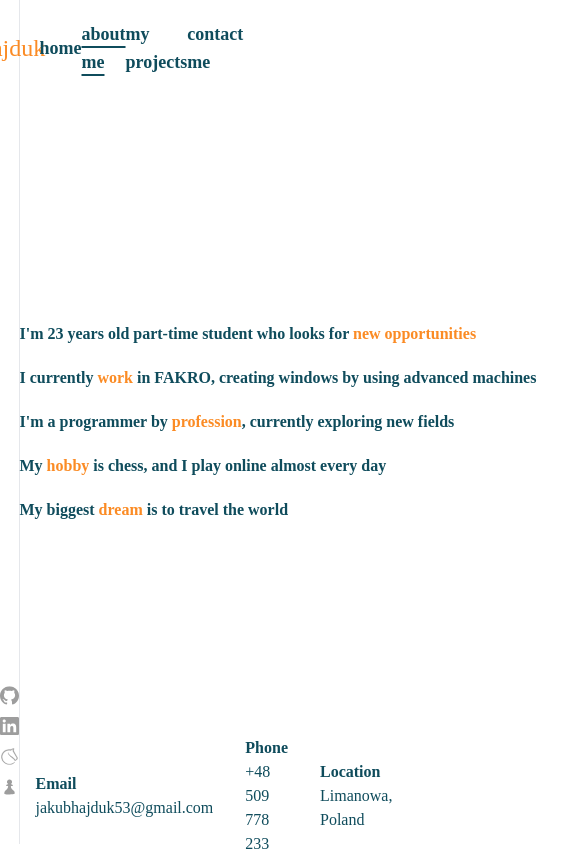
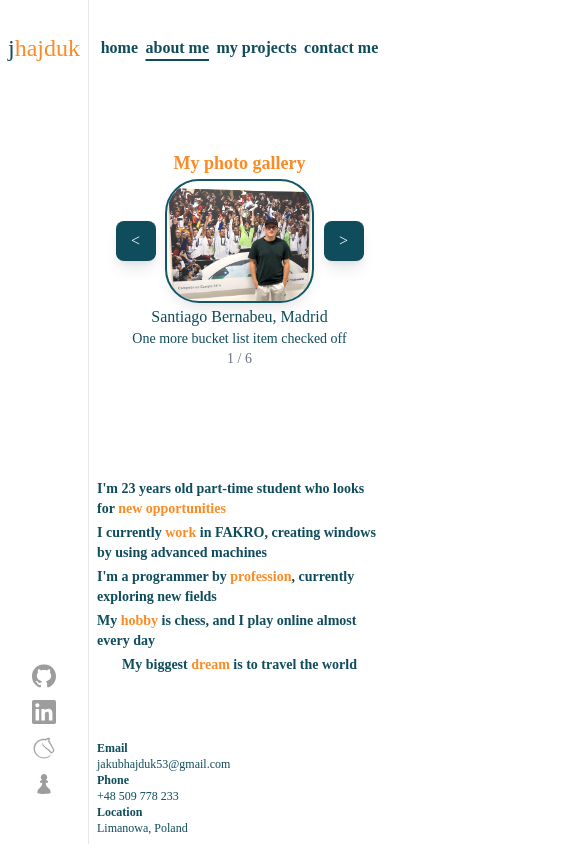
Before and after one commit to jakubhajduk53/personal-website, a Vue app: page /about in a window 390 px wide. Shown: the top 856 px of the page, 585 px wide, since content can reach past the window. Built offline with nearby package versions, Linux system fonts and the light colour scheme; a web font is replaced by a local one.

Commit message:
feat: update project to mobile devices

```diff
--- a/src/components/Aside.vue
+++ b/src/components/Aside.vue
@@ -25,9 +25,9 @@ const links: IconLink[] = [
 
 <template>
   <div
-    class="flex flex-col justify-between h-screen border-r border-gray-200 min-w-[5vw] w-30"
+    class="flex flex-col justify-between h-screen border-r border-gray-200 lg:w-30"
   >
-    <div class="flex items-center justify-center text-2xl h-24">
+    <div class="flex items-center justify-center px-2 text-2xl h-24">
       <RouterLink to="/" aria-label="home">
         <span>j</span><span class="text-[rgb(251,139,36)]">hajduk</span>
       </RouterLink>
--- a/src/components/Footer.vue
+++ b/src/components/Footer.vue
@@ -1,8 +1,8 @@
 <script setup lang="ts">
-import FooterIcon from "../components/FooterItem.vue";
-import type { FooterIconItem } from "../types";
+import FooterItem from "../components/FooterItem.vue";
+import type { IFooterItem } from "../types";
 
-const items: FooterIconItem[] = [
+const items: IFooterItem[] = [
   {
     label: "Email",
     value: "jakubhajduk53@gmail.com",
@@ -14,10 +14,13 @@ const items: FooterIconItem[] = [
 </script>
 
 <template>
-  <div class="flex justify-around h-24 w-[40vw]">
+  <div class="flex flex-col md:flex-row justify-around p-2 lg:h-24 lg:w-[50vw]">
     <template v-for="(item, index) in items" :key="item.label">
-      <span v-if="index > 0" class="w-0.5 h-8 self-center bg-gray-400" />
-      <FooterIcon v-bind="item" />
+      <span
+        v-if="index > 0"
+        class="w-0.5 h-8 hidden md:block self-center bg-gray-400"
+      />
+      <FooterItem v-bind="item" />
     </template>
   </div>
 </template>
--- a/src/components/FooterItem.vue
+++ b/src/components/FooterItem.vue
@@ -1,13 +1,15 @@
 <script setup lang="ts">
-import type { FooterIconItem } from "../types";
+import type { IFooterItem } from "../types";
 
-defineProps<FooterIconItem>();
+defineProps<IFooterItem>();
 </script>
 
 <template>
-  <div class="flex flex-col justify-center p-4">
-    <div class="font-semibold">{{ label }}</div>
-    <a v-if="href" :href="href" class="hover:underline">{{ value }}</a>
-    <div v-else>{{ value }}</div>
+  <div class="flex flex-col justify-center lg:p-4">
+    <div class="font-semibold text-xs lg:text-base">{{ label }}</div>
+    <a v-if="href" :href="href" class="text-xs md:text-base hover:underline">{{
+      value
+    }}</a>
+    <div v-else class="text-xs md:text-base">{{ value }}</div>
   </div>
 </template>
--- a/src/components/Header.vue
+++ b/src/components/Header.vue
@@ -12,13 +12,15 @@ const paths: HeaderPaths[] = [
 
 <template>
   <div>
-    <nav class="flex items-center justify-around ml-5 w-[30vw] h-24">
+    <nav
+      class="flex items-center justify-around text-center mx-2 xl:mx-5 xl:w-[30vw] h-24"
+    >
       <RouterLink
         v-for="path in paths"
         :key="path.id"
         :to="path.to"
         :aria-label="path.label"
-        class="font-semibold text-lg"
+        class="font-semibold lg:text-lg"
         exact-active-class="underline decoration-2  underline-offset-6"
       >
         {{ path.label }}
--- a/src/components/Slider.vue
+++ b/src/components/Slider.vue
@@ -22,51 +22,55 @@ function prev(): void {
 </script>
 
 <template>
-  <div class="flex flex-col items-center w-full p-5 gap-5">
-    <div class="flex flex-col items-center w-150">
-      <p class="font-semibold text-2xl text-[rgb(251,139,36)]">
+  <div
+    class="order-2 flex flex-col items-center w-full p-1 lg:p-5 gap-1 lg:gap-5"
+  >
+    <div class="flex flex-col items-center w-40 md:w-75 lg:w-100 xl:w-150">
+      <p class="font-semibold text-lg lg:text-2xl text-[rgb(251,139,36)]">
         {{ props.title }}
       </p>
     </div>
     <div class="flex items-center justify-center w-full">
       <button
         type="button"
-        class="size-12 rounded-xl bg-[rgb(15,76,92)] hover:bg-[rgb(8,65,75)] text-white shadow-lg text-xl cursor-pointer"
+        class="size-10 lg:size-12 rounded-lg bg-[rgb(15,76,92)] hover:bg-[rgb(8,65,75)] text-white shadow-lg lg:text-xl cursor-pointer"
         aria-label="Previous photo"
         @click="prev"
       >
         &lt;
       </button>
-      <div class="flex items-center justify-center mx-5 w-150 aspect-4/3">
+      <div
+        class="flex items-center justify-center mx-1 lg:mx-5 w-40 md:w-75 lg:w-100 xl:w-150 aspect-4/3"
+      >
         <Transition name="photo" mode="out-in">
           <img
             :key="active.id"
             :src="active.src"
             :alt="active.caption"
-            class="max-w-full max-h-full object-contain rounded-4xl outline-2 shadow-xl brightness-115"
+            class="max-w-full max-h-full object-contain rounded-4xl outline-2 shadow-lg brightness-115"
           />
         </Transition>
       </div>
       <button
         type="button"
-        class="size-12 rounded-xl bg-[rgb(15,76,92)] hover:bg-[rgb(8,65,75)] text-white shadow-lg text-xl cursor-pointer"
+        class="size-10 lg:size-12 rounded-lg bg-[rgb(15,76,92)] hover:bg-[rgb(8,65,75)] text-white shadow-lg lg:text-xl cursor-pointer"
         aria-label="Next photo"
         @click="next"
       >
         &gt;
       </button>
     </div>
-    <div class="flex flex-col items-center gap-1 w-150">
+    <div class="flex flex-col items-center lg:gap-1">
       <a
         v-if="active.href"
         :href="active.href"
         target="_blank"
         rel="noopener noreferrer"
-        class="text-lg text-center underline"
+        class="lg:text-xl text-center underline"
       >
         {{ active.caption }}
       </a>
-      <p v-else class="text-lg text-center">{{ active.caption }}</p>
+      <p v-else class="lg:text-xl text-center">{{ active.caption }}</p>
       <p class="text-center text-sm">{{ active.description }}</p>
       <span class="text-sm text-gray-500"
         >{{ current + 1 }} / {{ props.slides.length }}</span
--- a/src/types/index.ts
+++ b/src/types/index.ts
@@ -12,7 +12,7 @@ export interface IconLink {
   label: string;
 }
 
-export interface FooterIconItem {
+export interface IFooterItem {
   label: string;
   value: string;
   href?: string;
--- a/src/views/AboutView.vue
+++ b/src/views/AboutView.vue
@@ -47,8 +47,11 @@ const slides: Slide[] = [
 </script>
 
 <template>
-  <div class="flex w-full h-full justify-around">
-    <div class="flex flex-col w-150 justify-center font-semibold gap-5">
+  <div class="flex flex-col xl:flex-row w-full h-full justify-around">
+    <div class="contents xl:flex xl:flex-col xl:justify-center">
+      <div
+        class="order-1 flex flex-col items-center xl:items-start xl:w-150 text-sm xl:text-base justify-center font-semibold p-2 lg:p-0 gap-1 xl:gap-5"
+      >
         <div>
           I'm 23 years old part-time student who looks for
           <span class="text-[rgb(251,139,36)]">new opportunities</span>
@@ -71,6 +74,7 @@ const slides: Slide[] = [
           travel the world
         </div>
       </div>
+    </div>
     <div class="flex items-center">
       <Slider :slides="slides" title="My photo gallery" />
     </div>
--- a/src/views/HomeView.vue
+++ b/src/views/HomeView.vue
@@ -3,30 +3,34 @@ import { RouterLink } from "vue-router";
 </script>
 
 <template>
-  <div class="flex w-full h-full justify-around">
-    <div class="flex flex-col justify-center font-semibold">
-      <div class="text-lg mb-2">Hello There,</div>
-      <div class="text-5xl mb-5">
+  <div
+    class="flex flex-col lg:flex-row w-full h-full justify-around items-center"
+  >
+    <div class="contents lg:flex lg:flex-col lg:justify-center font-semibold">
+      <div class="order-1 flex flex-col items-center lg:items-stretch">
+        <div class="lg:text-lg lg:mb-2">Hello There,</div>
+        <div class="text-xl lg:text-5xl mb-2 lg:mb-5">
           I am Jakub<span class="text-[rgb(251,139,36)]">Hajduk</span>
         </div>
-      <div class="flex flex-col items-center gap-5 mb-5">
+        <div class="flex flex-col items-center gap-1 md:gap-2 lg:gap-5 lg:mb-5">
           <div>Websites and Apps designer</div>
           <div>CNC Machine Operator</div>
           <div>Mechatronics student</div>
           <div>Chess player</div>
         </div>
+      </div>
       <RouterLink
         to="/about"
         aria-label="about me"
-        class="p-5 flex items-center text-center text-lg bg-[rgb(251,139,36)] hover:bg-[rgb(228,128,35)] text-white shadow-xl cursor-pointer rounded-2xl self-center"
+        class="order-3 flex items-center text-center p-2 lg:p-5 lg:text-lg bg-[rgb(251,139,36)] hover:bg-[rgb(228,128,35)] text-white shadow-xl cursor-pointer rounded-2xl self-center"
       >
         Find out more!
       </RouterLink>
     </div>
-    <div class="flex items-center">
+    <div class="order-2 flex items-center">
       <img
         src="../assets/myself.jpg"
-        class="w-150 rounded-4xl outline-2 shadow-xl brightness-115"
+        class="w-40 md:w-60 lg:w-150 rounded-4xl outline-2 shadow-xl brightness-115"
       />
     </div>
   </div>
--- a/src/views/ProjectsView.vue
+++ b/src/views/ProjectsView.vue
@@ -36,14 +36,18 @@ const slides: Slide[] = [
 </script>
 
 <template>
-  <div class="flex w-full h-full justify-around">
-    <div class="flex flex-col w-150 justify-center font-semibold gap-5">
-      <div>
-        My websites are built with the
-        <span class="text-[rgb(251,139,36)]">Vue.js</span> framework
+  <div class="flex flex-col lg:flex-row w-full h-full justify-around">
+    <div class="contents lg:flex lg:flex-col lg:justify-center">
+      <div
+        class="order-1 flex flex-col items-center lg:items-start lg:w-150 text-sm lg:text-base justify-center font-semibold p-2 lg:p-0 gap-1 lg:gap-5"
+      >
+        <div>
+          My websites are built with the
+          <span class="text-[rgb(251,139,36)]">Vue.js</span> framework
+        </div>
+        <div>I follow modern software development best practices</div>
+        <div>I write clean, maintainable, and scalable code</div>
       </div>
-      <div>I follow modern software development best practices</div>
-      <div>I write clean, maintainable, and scalable code</div>
     </div>
     <div class="flex items-center">
       <Slider :slides="slides" title="My projects" />
```
Lines whose indentation alone changed are shown as unchanged.
